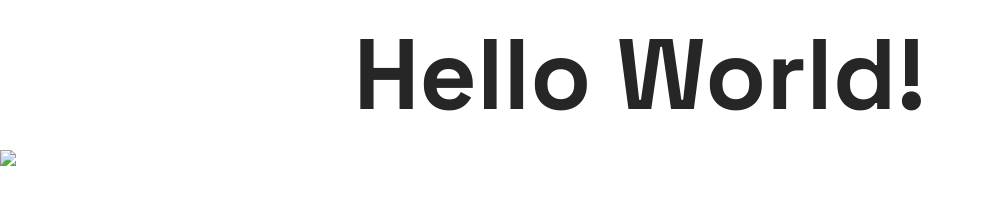
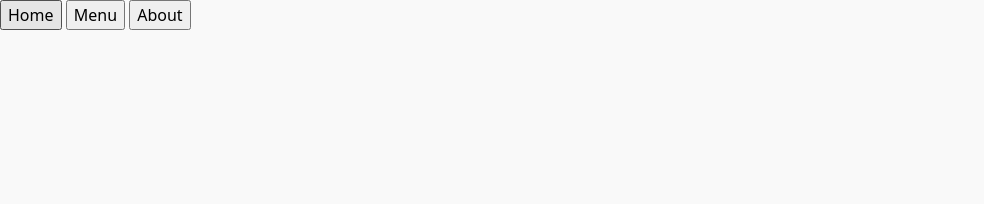
Before and after one commit to Huangphoux/odin-le_resto, a website built with webpack: page src/template.html in a window 1280 px wide. Shown: the whole page, without its empty margins (0-984 px from the left). Built offline with nearby package versions, Linux system fonts and the light colour scheme; files whose address does not match are found by name.

Commit message:
Webpack running successfully

```diff
--- a/src/index.js
+++ b/src/index.js
@@ -1,10 +1,5 @@
 import { greeting } from "./greeting.js";
 import "./style.css";
-import profileImage from "./profile.jpg";
 
-const image = document.createElement("img");
-image.src = profileImage;
 
-document.body.appendChild(image);
-
-console.log(greeting);
+console.log("Hello World");
--- a/src/style.css
+++ b/src/style.css
@@ -205,7 +205,8 @@ summary {
 body {
     background-color: color-mix(in srgb, Canvas, CanvasText 2.5%);
     color: color-mix(in srgb, CanvasText, Canvas 15%);
-    color-scheme: light dark;
+    color-scheme: light;
+    /* color-scheme: light dark; */
 }
 
 h1,
@@ -273,15 +274,3 @@ h6 {
 .article :where(h1, h2, h3, h4, h5) {
     all: revert;
 }
-
-body {
-    background-color: rebeccapurple;
-    background: url(./profile.jpg);
-    background-color: rgba(255, 255, 255, 0.6);
-    background-blend-mode: lighten;
-
-    font-family: "Space Grotesk";
-    font-size: 100px;
-    font-weight: bolder;
-    text-align: center;
-}
--- a/src/template.html
+++ b/src/template.html
@@ -3,7 +3,7 @@
     <head>
         <meta charset="UTF-8" />
         <meta name="viewport" content="width=device-width, initial-scale=1.0" />
-        <title>My Template !</title>
+        <title>Le Resto!</title>
 
         <link rel="icon" href="https://fav.farm/🔥" />
 
@@ -11,5 +11,14 @@
             @import url("https://fonts.googleapis.com/css2?family=Space+Grotesk:wght@300..700&display=swap");
         </style>
     </head>
-    <body><h1>Hello World!</h1></body>
+    <body>
+        <header>
+            <nav>
+                <button type="button">Home</button>
+                <button type="button">Menu</button>
+                <button type="button">About</button>
+            </nav>
+        </header>
+        <div id="content"></div>
+    </body>
 </html>
```
Also changed, not shown: 1 other file.
